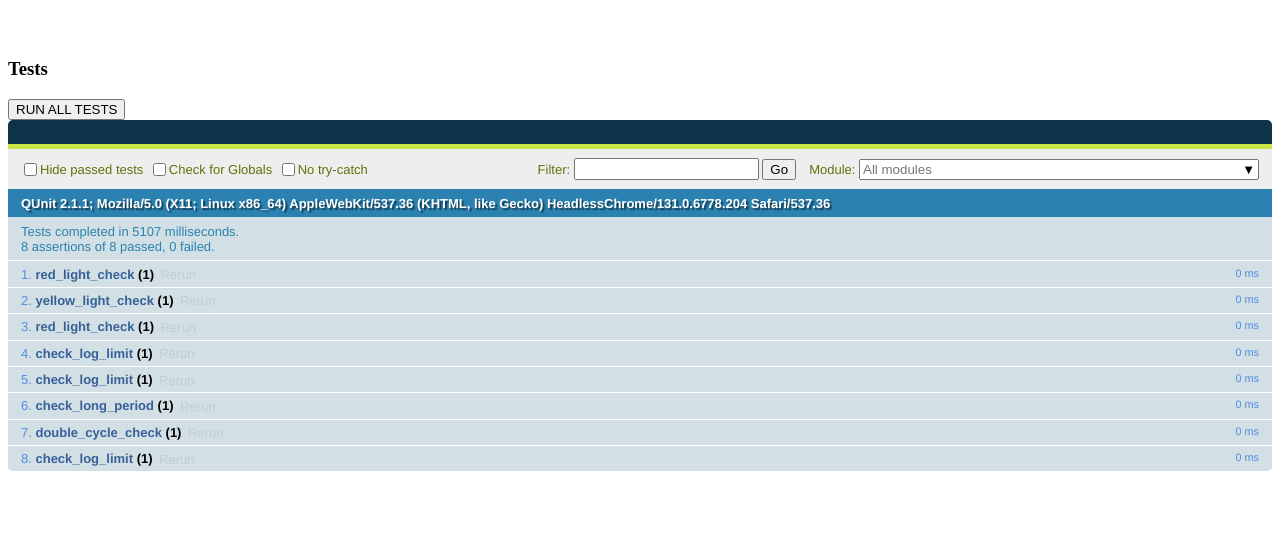
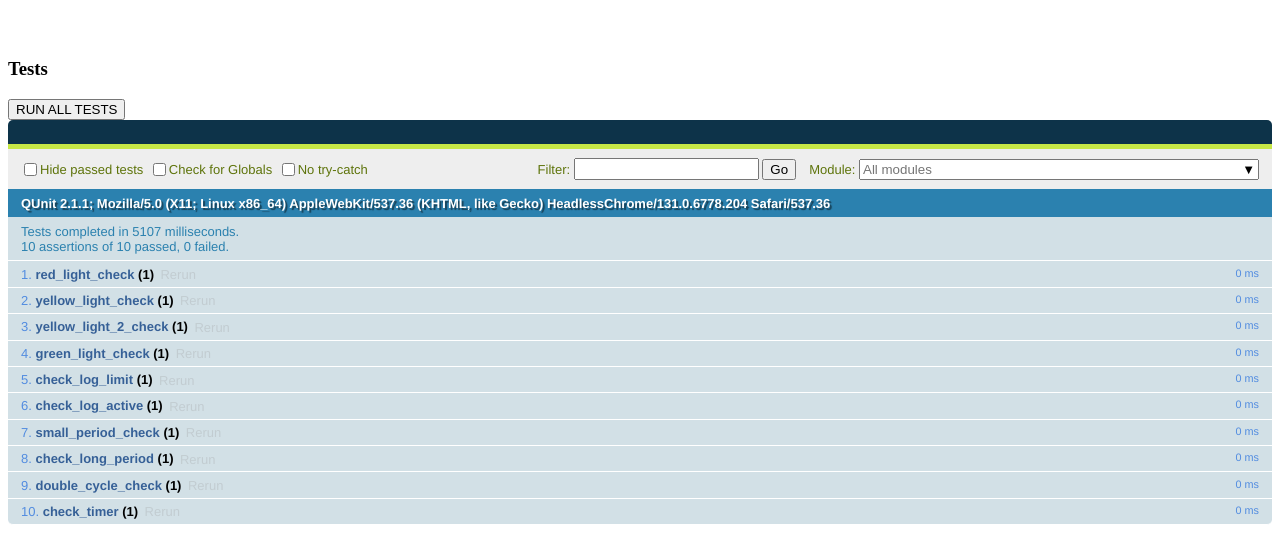
Before and after one commit to CleristonBernardes/traffic_lights, a plain HTML site: page traffic.html in a window 1280 px wide. Both pictures are taken after a click on the button "RUN ALL TESTS". Shown: the part 278-811 px from the top of the page. Drawn offline with Linux system fonts and the light colour scheme.

Commit message:
More tests
More tests

```diff
--- a/assets/js/global_variables.js
+++ b/assets/js/global_variables.js
@@ -1,7 +1,9 @@
 var interval;
-var timer = 0;
-var global_timer = 0;
-var keep_log = true;
+var timer;
+var global_timer;
+var keep_log;
+
+//key period of time
 var _4min_30sec = 270;
 var _5min = 300
 var _30sec = 30;
@@ -9,6 +11,6 @@ var _30min = 1800;
 
 init = function(){
   timer = 0;
-  global_timer = 0;
+  global_timer = -30; //setInterval is called when initialized and will set this value to 0 at the very first time
   keep_log = true;
 }
--- a/assets/js/traffic_tests.js
+++ b/assets/js/traffic_tests.js
@@ -31,6 +31,21 @@ yellow_light_check = function(){
   });
 }
 
+yellow_light_2_check = function(){
+  QUnit.test( "yellow_light_2_check", function(assert) {
+    //arrange
+    init();
+    reset_lights();
+    var cycle = (_30min + _4min_30sec) / _30sec;
+    var $green = $(".traffic-green");
+    //act
+    for (i = 0; i <= cycle; i++) {
+      switch_light();
+    }
+    // //assert
+    assert.ok( $green.hasClass("traffic-yellow"), "Switch from Green to Yellow." );
+  });
+}
 
 red_light_check = function(){
   QUnit.test( "red_light_check", function(assert) {
@@ -49,7 +64,7 @@ red_light_check = function(){
 }
 
 green_light_check = function(){
-  QUnit.test( "red_light_check", function(assert) {
+  QUnit.test( "green_light_check", function(assert) {
     //arrange
     init();
     reset_lights();
@@ -61,6 +76,22 @@ green_light_check = function(){
     }
     //assert
     assert.ok( $red.hasClass("traffic-green"), "Switch from Red to Green." );
+  });
+}
+
+small_period_check = function(){
+  QUnit.test( "small_period_check", function(assert) {
+    //arrange
+    init();
+    reset_lights();
+    var cycle = 240 / _30sec;
+    var $green = $(".traffic-green");
+    //act
+    for (i = 0; i <= cycle; i++) {
+      switch_light();
+    }
+    //assert
+    assert.ok( $green.hasClass("traffic-green"), "No light change." );
   });
 }
 
@@ -96,7 +127,7 @@ check_log_limit = function(){
 }
 
 check_log_active = function(){
-  QUnit.test( "check_log_limit", function(assert) {
+  QUnit.test( "check_log_active", function(assert) {
     //arrange
     init();
     reset_lights();
@@ -127,7 +158,7 @@ check_long_period = function(){
 }
 
 check_timer = function(){
-  QUnit.test( "check_log_limit", function(assert) {
+  QUnit.test( "check_timer", function(assert) {
     //arrange
     init();
     reset_lights();
@@ -137,6 +168,7 @@ check_timer = function(){
       switch_light();
     }
     //assert
-    assert.ok( global_timer -30 === (24 * 60 * 60), "Timer stable.");
+    console.debug("global_timer", global_timer);
+    assert.ok( global_timer === (24 * 60 * 60), "Timer stable.");
   });
 }
--- a/traffic.html
+++ b/traffic.html
@@ -15,7 +15,7 @@
 switch_light = function(){
 
   global_timer += (global_timer <= Number.MAX_VALUE) ? _30sec : 0;
-  keep_log = (global_timer <= _30min);
+  keep_log = (global_timer < _30min);
 
   //only consider from 30 seconds before a cicle
   if (timer < _4min_30sec){
@@ -80,9 +80,11 @@ run_all_tests = function(){
 
   red_light_check();
   yellow_light_check();
+  yellow_light_2_check();
   green_light_check();
   check_log_limit();
   check_log_active();
+  small_period_check();
   check_long_period();
   double_cycle_check();
   check_timer();
```
